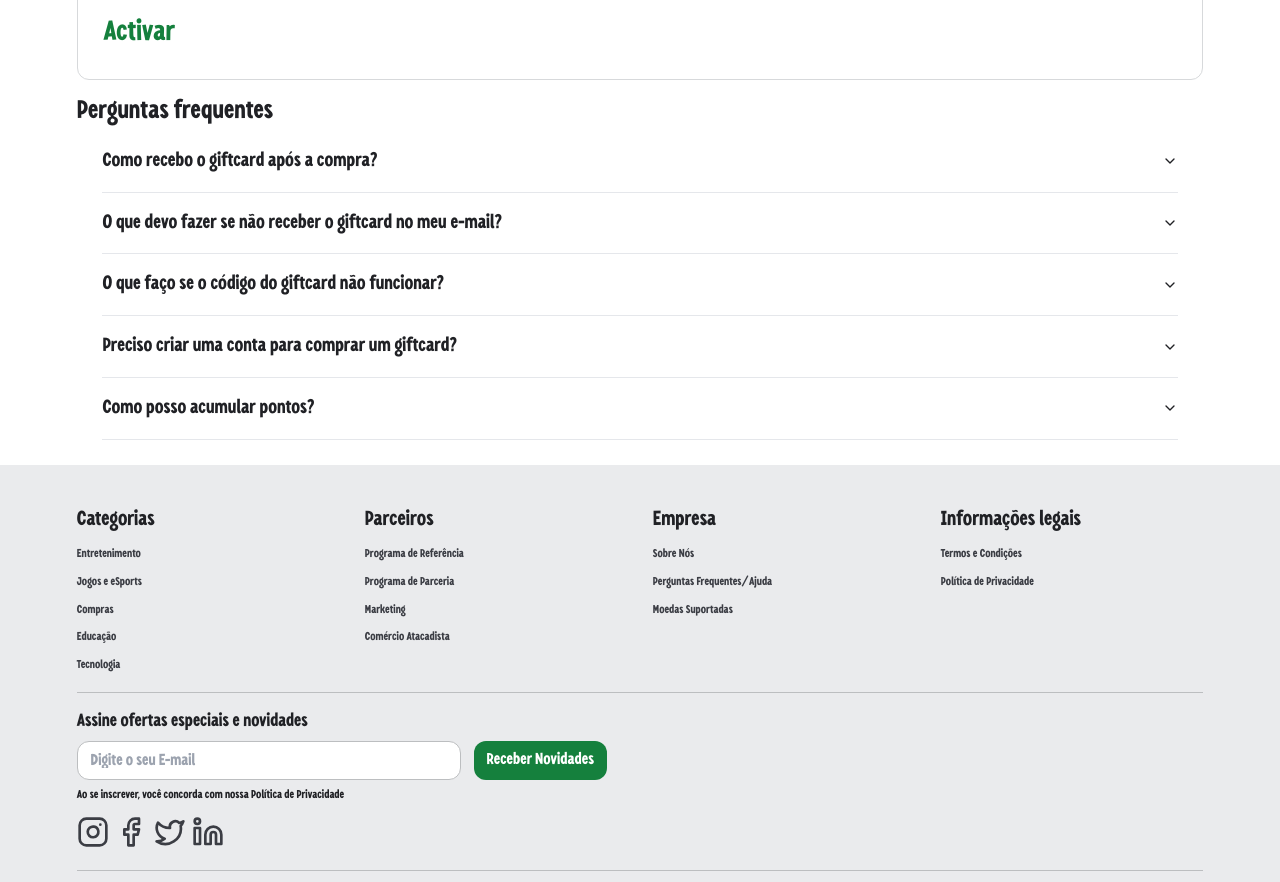
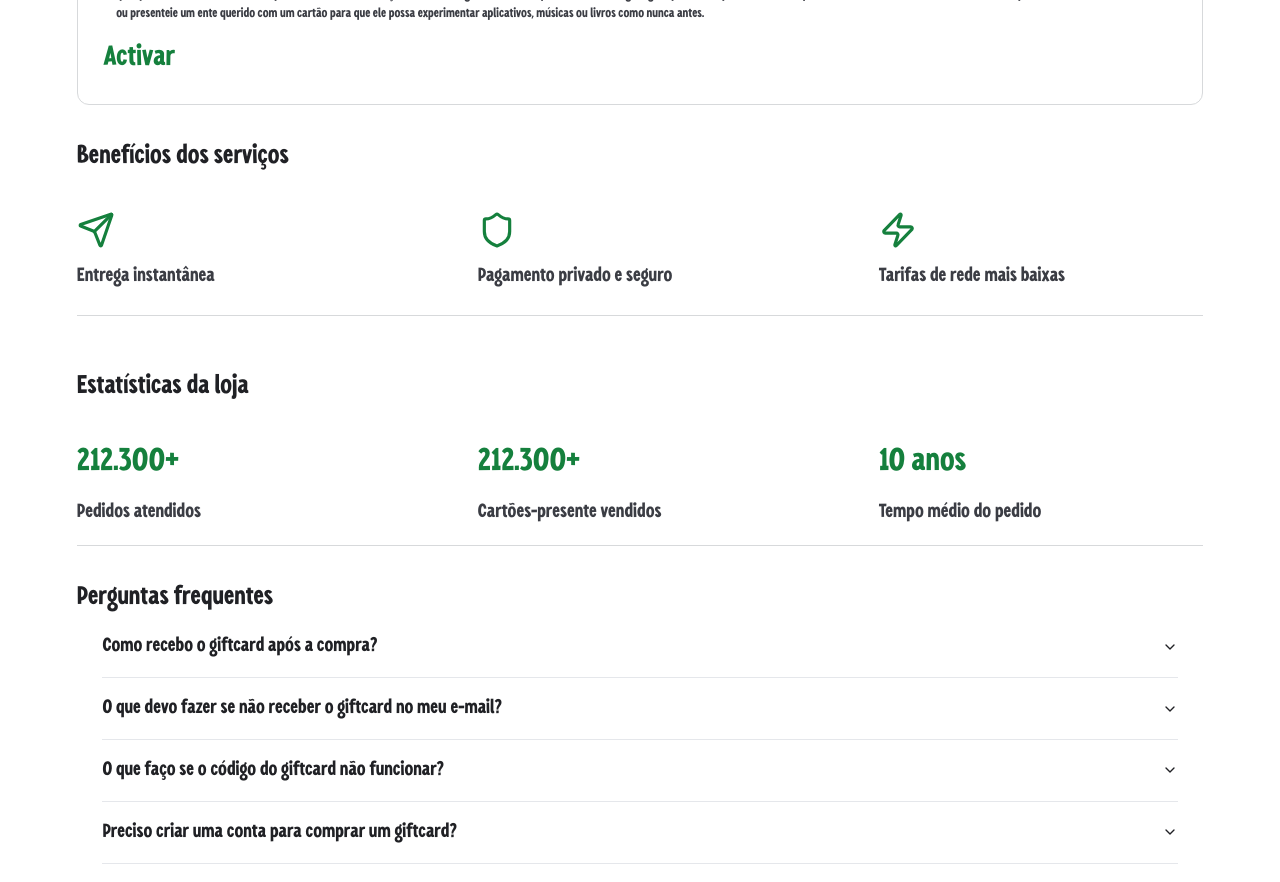
Before and after one commit to Noia408/Gift-Click, a Next.js app: page /produto in a window 1280 px wide. Shown: the part 760-1642 px from the top of the page. Built offline with nearby package versions, Linux system fonts and the light colour scheme.

Commit message:
page pro mais

```diff
--- a/package.json
+++ b/package.json
@@ -21,10 +21,10 @@
     "force": "^0.0.3",
     "lucide": "^0.460.0",
     "lucide-react": "^0.460.0",
-    "next": "15.0.3",
+    "next": "^15.1.4",
     "react": "19.0.0-rc-66855b96-20241106",
     "react-dom": "19.0.0-rc-66855b96-20241106",
-    "swiper": "^11.1.15",
+    "swiper": "^11.2.1",
     "tailwind-merge": "^2.5.4",
     "tailwindcss-animate": "^1.0.7"
   },
--- a/src/app/produto/page.tsx
+++ b/src/app/produto/page.tsx
@@ -1,4 +1,5 @@
 import Link from "next/link";
+import * as React from "react"
 import {
     Select,
     SelectContent,
@@ -14,7 +15,7 @@ import {
     AccordionTrigger,
   } from "@/components/ui/accordion"
 import Image from "next/image";
-import { CreditCard, Heart, ShoppingBasket } from "lucide-react";
+import { CreditCard, Heart, Send, Shield, ShoppingBasket, Zap } from "lucide-react";
 
 export default function Produto(){
     return(
@@ -26,9 +27,12 @@ export default function Produto(){
                     </div>
                 </div>
                 <div className="w-[65%] h-fit flex flex-col gap-[0.8vw]">
-                    <div className="flex justify-between h-fit w-full">
-                        <span className="text-[2.2vw]">Gift Card Google Play</span>
-                        <button className="bg-[#d7d9db] focus:[#3b3d44] py-[0.1vw] px-[0.5vw] rounded-xl flex gap-[0.2vw] justify-center items-center"><Heart className="" size={20} /> 100</button>
+                    <div className="w-full h-fit flex flex-col">
+                        <div className="flex justify-between h-fit w-full">
+                            <span className="text-[2.2vw]">Gift Card Google Play</span>
+                            <button className="bg-[#d7d9db] focus:[#3b3d44] py-[0.1vw] px-[0.5vw] rounded-xl flex gap-[0.2vw] justify-center items-center"><Heart className="" size={20} /> 100</button>
+                        </div>
+                        <span className="text-green-700 text-[1.3vw]">Entretenimento</span>
                     </div>
                     <span className="text-[0.9vw] text-justify text-[#3b3d44]">O Google Play é a plataforma de entretenimento do Google que oferece músicas, filmes, livros e aplicativos para dispositivos Android. É a loja oficial de aplicativos do sistema operacional Android, onde os usuários podem navegar e baixar aplicativos desenvolvidos usando o Android SDK e publicados pelo Google. Os clientes podem comprar cartões-presente do Google Play na CoinGate para criptomoeda. Também aceitamos cartões de crédito/débito Visa e Mastercard!</span>
                     <div className="w-full h-fit flex flex-col gap-[0.5vw]">
@@ -70,9 +74,7 @@ export default function Produto(){
                         <Link href={"\carrinho"} className="h-full w-[4vw] bg-[#ef4444] rounded-l-xl flex items-center justify-center text-white text-[1.5vw]"><ShoppingBasket /></Link>
                         <button className="bg-green-700 hover:bg-[#77c555] duration-300 h-full w-[20vw] rounded-r-xl text-white text-[1.5vw] flex items-center justify-center gap-[0.5vw]"><CreditCard /> Comprar Agora</button>
                     </div>
-
                 </div>
-
             </div>
             <div className="w-full h-fit flex rounded-xl border border-[#d7d9db] p-[2vw] gap-[1vw] flex-col">
                 <h1 className="text-[2.2vw] text-green-700">Sobre</h1>
@@ -83,6 +85,36 @@ export default function Produto(){
                     </span>
                 </div>
                 <h1 className="text-[2.2vw] text-green-700">Activar</h1>
+            </div>
+            <h1 className="text-[2vw] text-[#202125] mt-[1.5vw]">Benefícios dos serviços</h1>
+            <div className="w-full h-[10vw] grid grid-cols-3 gap-[6vw] border-b border-[#d7d9db] mb-[1.5vw]">
+                <div className="w-full h-full flex flex-col justify-center gap-[1vw]">
+                    <Send size={38} className="text-green-700" />
+                    <span className="text-[1.5vw] text-[#3b3d44]">Entrega instantânea</span>
+                </div>
+                <div className="w-full h-full flex flex-col justify-center gap-[1vw]">
+                    <Shield size={38} className="text-green-700" />
+                    <span className="text-[1.5vw] text-[#3b3d44]">Pagamento privado e seguro</span>
+                </div>
+                <div className="w-full h-full flex flex-col justify-center gap-[1vw]">
+                    <Zap size={38} className="text-green-700" />
+                    <span className="text-[1.5vw] text-[#3b3d44]">Tarifas de rede mais baixas</span>
+                </div>
+            </div>
+            <h1 className="text-[2vw] text-[#202125] mt-[1.5vw]">Estatísticas da loja</h1>
+            <div className="w-full h-[10vw] grid grid-cols-3 gap-[6vw] border-b border-[#d7d9db] mb-[1.5vw]">
+                <div className="w-full h-full flex flex-col justify-center gap-[1vw]">
+                    <span className="text-[2.5vw] text-green-700">212.300+</span>
+                    <span className="text-[1.5vw] text-[#3b3d44]">Pedidos atendidos</span>
+                </div>
+                <div className="w-full h-full flex flex-col justify-center gap-[1vw]">
+                    <span className="text-[2.5vw] text-green-700">212.300+</span>
+                    <span className="text-[1.5vw] text-[#3b3d44]">Cartões-presente vendidos</span>
+                </div>
+                <div className="w-full h-full flex flex-col justify-center gap-[1vw]">
+                    <span className="text-[2.5vw] text-green-700">10 anos</span>
+                    <span className="text-[1.5vw] text-[#3b3d44]">Tempo médio do pedido</span>
+                </div>
             </div>
             <div className="w-full h-fit flex flex-col">
             <h1 className="text-[2vw] text-[#202125]">Perguntas frequentes</h1>
```
Also changed, not shown: 1 other file (tests, documents, lock files or other folders).
